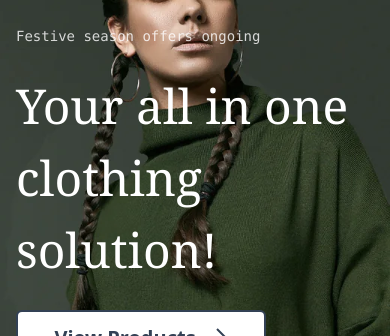
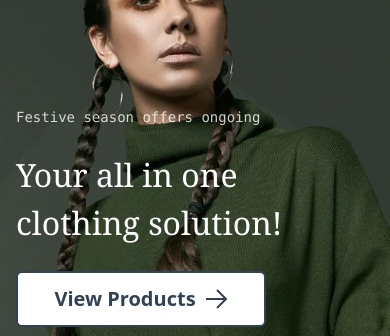
Before and after one commit to Devdannetworks/fashion-store, a React (Create React App) app: page / in a window 390 px wide. Shown: the part 241-577 px from the top of the page. Built offline with nearby package versions, Linux system fonts and the light colour scheme; no server answers; the database is empty.

Commit message:
changed the hero hfont-size

```diff
--- a/src/Header/HeroSection/Hero.tsx
+++ b/src/Header/HeroSection/Hero.tsx
@@ -17,7 +17,7 @@ const Hero: React.FC = () => {
         backgroundSize: "cover",
         backgroundPosition: "right",
       }}
-      className="min-h-[75dvh] md:min-h-[85dvh] flex items-center justify-start "
+      className="min-h-[80dvh]  flex items-center justify-start "
     >
       <Container maxWidth={"xl"}>
         <div className="flex flex-col items-start md:items-center justify-center md:justify-center gap-6 text-white ">
@@ -25,7 +25,7 @@ const Hero: React.FC = () => {
             {" "}
             Festive season offers ongoing
           </p>
-          <div className="flex flex-col text-[3rem] md:text-[4rem] font-serif">
+          <div className="flex flex-col text-[2rem] md:text-[4rem] font-serif">
             <span className="">Your all in one</span>
             <span className="">clothing solution!</span>
           </div>
```
